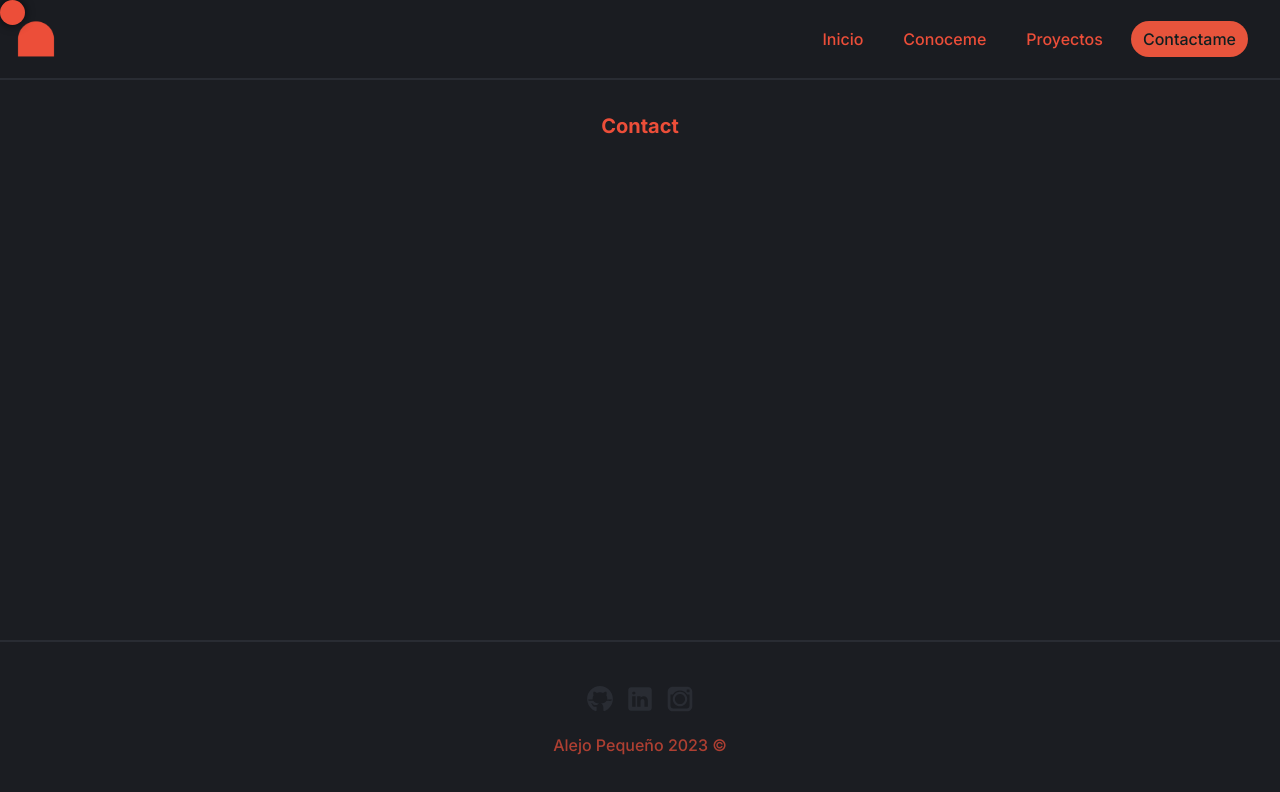
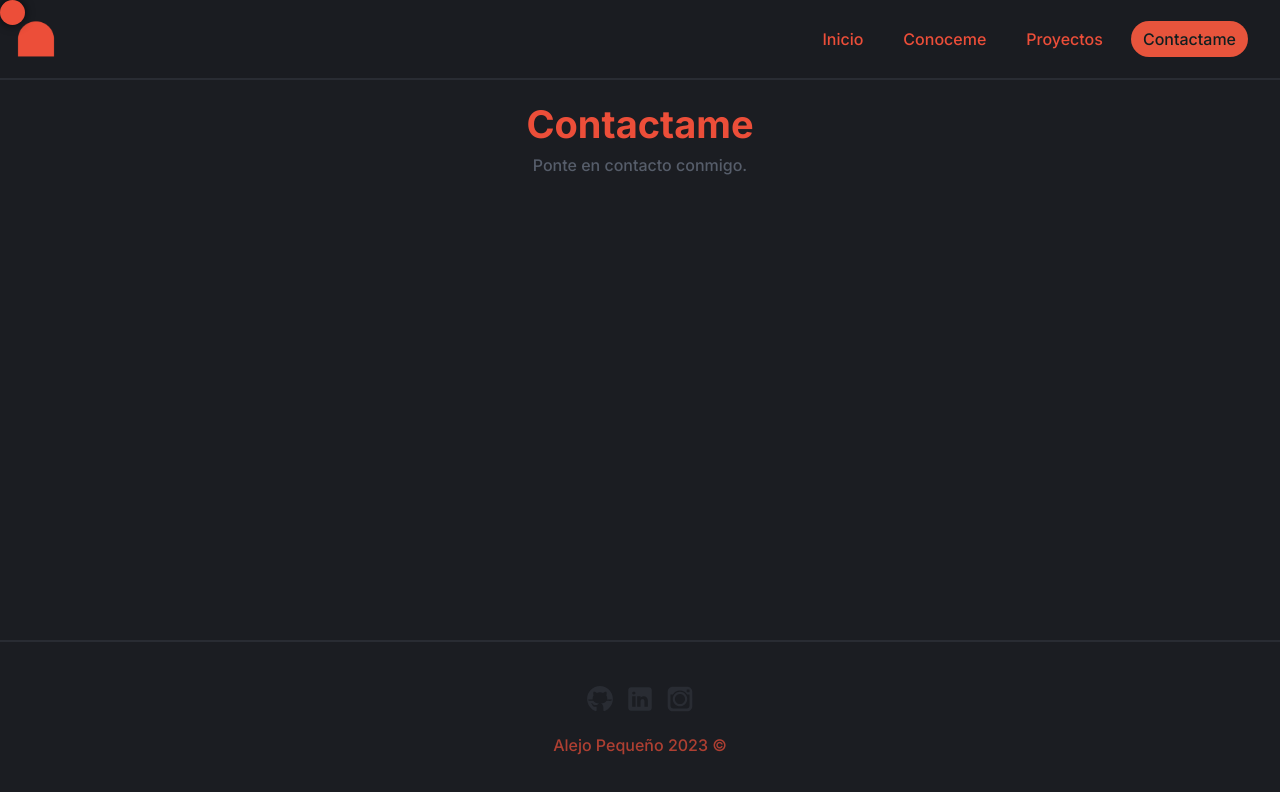
Before and after one commit to AlejoPeque/portfolio_next, a Next.js app: page /contact in a window 1280 px wide. Shown: the top 792 px of the page. Built offline with nearby package versions, Linux system fonts and the light colour scheme.

Commit message:
empezando con contact

```diff
--- a/package.json
+++ b/package.json
@@ -17,9 +17,11 @@
     "react": "^18",
     "react-dom": "^18",
     "react-vertical-timeline-component": "^3.6.0",
+    "resend": "^2.0.0",
     "sass": "^1.69.5"
   },
   "devDependencies": {
+    "@types/react": "18.2.37",
     "autoprefixer": "^10.0.1",
     "postcss": "^8",
     "prettier": "^3.0.0-alpha.6",
--- a/src/app/(pages)/about/page.jsx
+++ b/src/app/(pages)/about/page.jsx
@@ -1,7 +1,7 @@
 "use client";
 import React from "react";
 import styles from "../../page.module.scss";
-import { motion, useScroll, useTransform } from "framer-motion";
+import { motion } from "framer-motion";
 import FramerMagnetic from "@/components/footer/magnetic/FramerMagnetic";
 
 import {
@@ -13,7 +13,6 @@ import "./style.min.css";
 import { experiencesData } from "@/data/data";
 
 export default function About() {
-  let { scrollYProgress } = useScroll()
 
   return (
     <main
--- a/src/app/(pages)/contact/page.jsx
+++ b/src/app/(pages)/contact/page.jsx
@@ -1,10 +1,84 @@
 "use client";
+import { useState } from "react";
 import styles from "../../page.module.scss";
+import { motion } from "framer-motion";
 
 export default function Contact() {
+  const [email, setEmail] = useState("");
+  const [mensaje, setMensaje] = useState("");
+
+  const handleEnviarClick = async () => {
+    try {
+      const res = await fetch("/api/send", {
+        method: "POST",
+        headers: {
+          "Content-Type": "application/json",
+        },
+        body: JSON.stringify({ email, mensaje }),
+      });
+
+      if (res.ok) {
+        console.log("Email enviado");
+      } else {
+        console.error("Error al enviar el email");
+      }
+    } catch (error) {
+      console.error("Error:", error);
+    }
+  };
   return (
-    <main className={`${styles.main} pt-28`}>
-      <h1 className="text-[#ec4e39] text-center font-bold text-xl">Contact</h1>
+    <main
+      className={`${styles.main} pt-[6rem] pb-8 px-[1.5rem] sm:px-[6rem] md:px-[12rem]`}>
+      <div className='mb-4'>
+        <motion.h2
+          initial={{ opacity: 0, y: 50 }}
+          animate={{ opacity: 1, y: 0 }}
+          transition={{
+            duration: 0.8,
+            delay: 0.1,
+            ease: [0, 0.71, 0.2, 1.01],
+          }}
+          className='text-[#ec4e39] font-[700] text-[38px] text-center'>
+          Contactame
+        </motion.h2>
+        <motion.h3
+          initial={{ opacity: 0, y: 50 }}
+          animate={{ opacity: 1, y: 0 }}
+          transition={{
+            duration: 0.8,
+            delay: 0.2,
+            ease: [0, 0.71, 0.2, 1.01],
+          }}
+          className='text-[#565d6a] font-[500] text-[16px] text-center'>
+          Ponte en contacto conmigo.
+        </motion.h3>
+        {/* <div className='flex justify-center items-center mt-16'>
+          <form className='lg:w-[700px]'>
+            <input
+              id='email'
+              type='email'
+              value={email}
+              onChange={(e) => setEmail(e.target.value)}
+              className='bg-[transparent] outline-none text-[#565d6a] border-b-2 border-[#ec4e39] my-4 text-lg w-full'
+              placeholder='Email'
+            />
+            <br />
+            <textarea
+              id='mensaje'
+              value={mensaje}
+              onChange={(e) => setMensaje(e.target.value)}
+              className='bg-[transparent] outline-none text-[#565d6a] border-b-2 border-[#ec4e39] my-4 text-lg w-full h-40'
+              placeholder='Mensaje'
+            />
+
+            <button
+              className='rounded-full bg-red-600'
+              onClick={handleEnviarClick}>
+              Enviar
+            </button>
+          </form>
+        </div> */}
+      </div>
     </main>
   );
 }
--- a/src/app/(pages)/proyects/page.jsx
+++ b/src/app/(pages)/proyects/page.jsx
@@ -6,7 +6,6 @@ import { proyectsData } from "@/data/data";
 import Link from "next/link";
 
 export default function About() {
-  let currentDelay = 0;
   return (
     <main
       className={`${styles.main} pt-[6rem] pb-8 px-[1.5rem] sm:px-[6rem] md:px-[12rem]`}>
@@ -39,7 +38,8 @@ export default function About() {
         {proyectsData.map((data) => (
           <Link
             href={data.href}
-            target='_blank'>
+            target='_blank'
+            key={data.href}>
             <motion.div
               initial={{ opacity: 0 }}
               animate={{ opacity: 1 }}
--- /dev/null
+++ b/src/app/api/send/route.js
@@ -0,0 +1,28 @@
+import { EmailTemplate } from "@/components/contact/email-template";
+import { NextResponse } from "next/server";
+import { Resend } from "resend";
+
+const resend = new Resend("re_i5wnZEmv_Hc57URRNa9BMv3imFrBgQT9K");
+
+export async function POST(req) {
+  try {
+    const { email, mensaje } = req.body;
+
+    const data = resend.emails.send({
+      from: "Acme <onboarding@resend.dev>",
+      to: ["alejopequeno25@gmail.com"],
+      subject: "Contact Portfolio",
+      react: EmailTemplate({ email, mensaje }),
+      text: "",
+    });
+
+    console.log(data);
+    return NextResponse.json({ message: "Email enviado" }, { status: 200 });
+  } catch (error) {
+    console.error(error);
+    return NextResponse.json(
+      { message: "Error al enviar el email" },
+      { status: 500 }
+    );
+  }
+}
--- /dev/null
+++ b/src/components/contact/email-template.jsx
@@ -0,0 +1,13 @@
+export const EmailTemplate = ({
+  email, mensaje
+}) => (
+  <div>
+    <h1>Hola! Alejo</h1>
+    <br />
+    <p>Este mail se quiere comunicar con vos: {email}</p>
+    <br />
+    <p>Te dejó este mensaje:</p>
+    <br />
+    <p>"{mensaje}"</p>
+  </div>
+);
```
Also changed, not shown: tsconfig.json (added, +34 -0 lines), public/Antiria.jpg, 1 other file (tests, documents, lock files or other folders).
